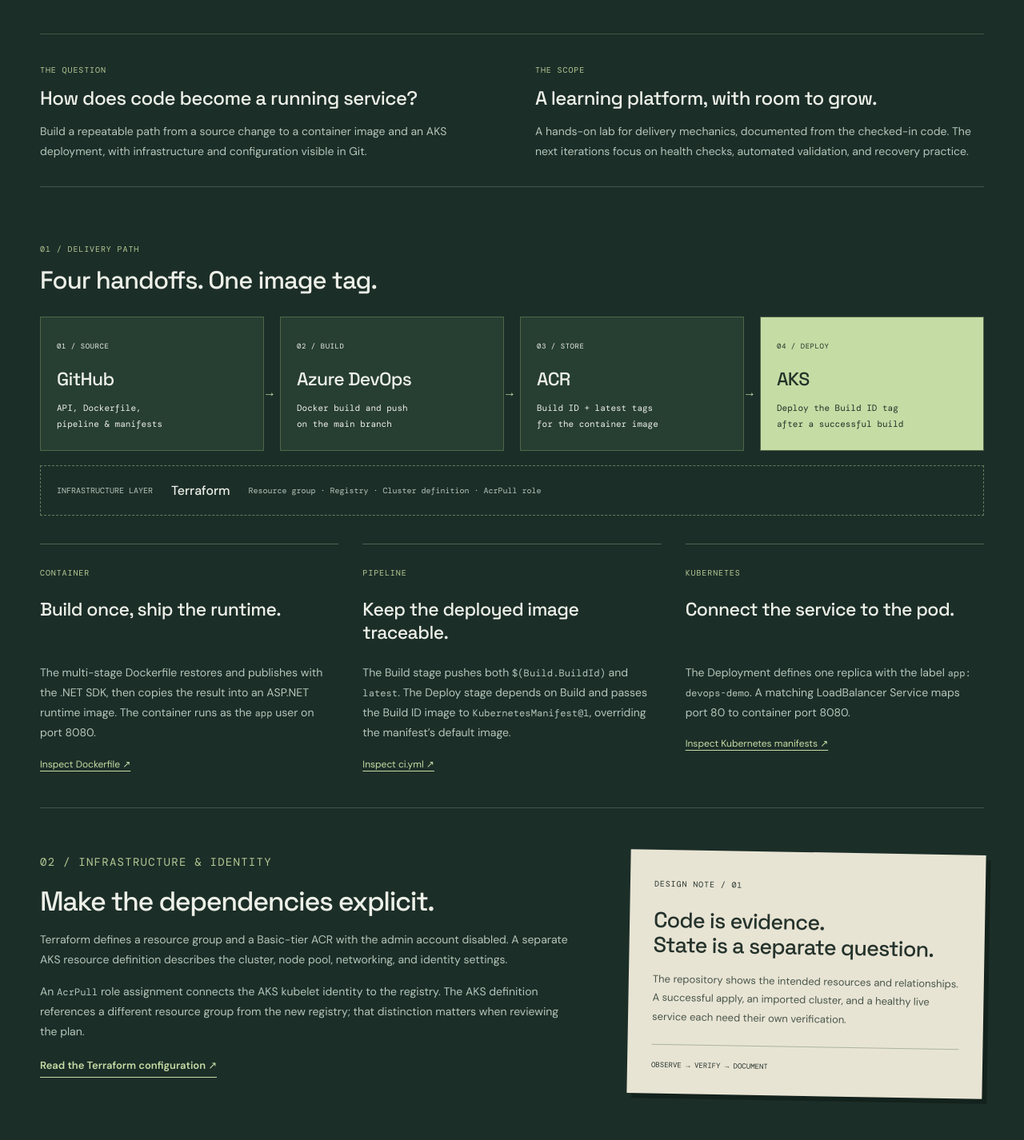
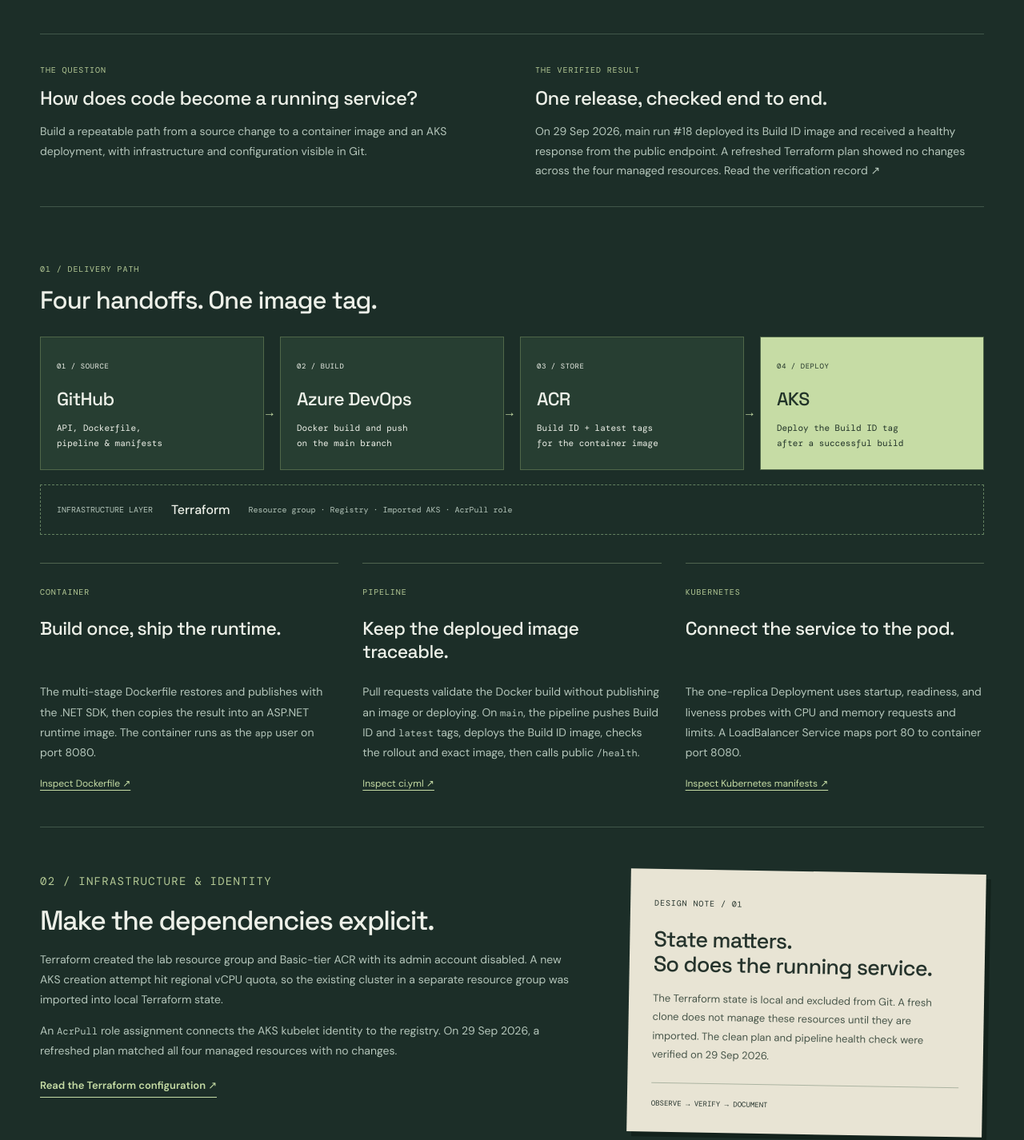
Before and after one commit to jairaj97/jairaj97.github.io, a plain HTML site: page index.html in a window 1280 px wide. Shown: the part 1868-3294 px from the top of the page at 80% size. Drawn offline with nearby package versions, Linux system fonts and the light colour scheme.

Commit message:
docs: record verified AKS release and Terraform plan

```diff
--- a/index.html
+++ b/index.html
@@ -31,23 +31,23 @@
   <div class="index-strip"><div class="wrap"><span>THE NOTEBOOK</span><span>01 PROJECT</span><span>03 FIELD NOTES</span><span>ALWAYS A WORK IN PROGRESS <span aria-hidden="true">↗</span></span></div></div>
   <section class="wrap section" id="projects" aria-labelledby="projects-title">
     <div class="section-heading"><div><p class="eyebrow">01 / SELECTED PROJECT</p><h2 id="projects-title">Built to understand.</h2></div><p>From application code to the infrastructure underneath it.</p></div>
-    <article class="project-card"><div class="project-description"><div class="card-meta"><span class="status">IMPLEMENTED IN CODE</span><span>PROJECT 001</span></div><h3>Azure AKS<br>delivery platform</h3><p>A small .NET API becomes the vehicle for practicing container builds, tagged releases, Kubernetes deployment, and infrastructure as code.</p><div class="tags"><span>.NET 8</span><span>Docker</span><span>Azure DevOps</span><span>AKS</span><span>Terraform</span></div><a class="text-link" href="#case-study">Read the case study <span aria-hidden="true">↗</span></a></div>
-      <div class="project-index"><p class="eyebrow">INSIDE THE REPOSITORY</p><a href="#delivery"><span>01</span><b>A two-stage delivery pipeline</b><span>↗</span></a><a href="#infrastructure"><span>02</span><b>Infrastructure & identity</b><span>↗</span></a><a href="#notes"><span>03</span><b>Failures worth remembering</b><span>↗</span></a><div class="source-note">Source reviewed · 27 Sep 2026<br><a href="https://github.com/jairaj97/azure-aks-devops-platform/tree/992b9f0643df41b78fba84b35b4a488e8477b06e">View the documented revision ↗</a></div></div></article>
+    <article class="project-card"><div class="project-description"><div class="card-meta"><span class="status">VERIFIED 29 SEP 2026</span><span>PROJECT 001</span></div><h3>Azure AKS<br>delivery platform</h3><p>A small .NET API becomes the vehicle for practicing container builds, tagged releases, Kubernetes deployment, and infrastructure as code.</p><div class="tags"><span>.NET 8</span><span>Docker</span><span>Azure DevOps</span><span>AKS</span><span>Terraform</span></div><a class="text-link" href="#case-study">Read the case study <span aria-hidden="true">↗</span></a></div>
+      <div class="project-index"><p class="eyebrow">INSIDE THE REPOSITORY</p><a href="#delivery"><span>01</span><b>A two-stage delivery pipeline</b><span>↗</span></a><a href="#infrastructure"><span>02</span><b>Infrastructure & identity</b><span>↗</span></a><a href="#notes"><span>03</span><b>Failures worth remembering</b><span>↗</span></a><div class="source-note">Implementation verified · 29 Sep 2026<br><a href="https://github.com/jairaj97/azure-aks-devops-platform/tree/61eafa019a1c887d910bf67b8252e35607ff9a0e">View the verified revision ↗</a></div></div></article>
   </section>
   <section class="case-section" id="case-study" aria-labelledby="case-title"><div class="wrap section">
     <div class="case-heading"><p class="eyebrow">CASE STUDY / 001</p><h2 id="case-title">Following a commit<br>all the way through.</h2><p>The API is deliberately small. The interesting part is connecting the tools around it—and being able to explain every handoff.</p><a class="text-link" href="https://github.com/jairaj97/azure-aks-devops-platform">Open project repository ↗</a></div>
-    <div class="context-grid"><article><span class="eyebrow">THE QUESTION</span><h3>How does code become a running service?</h3><p>Build a repeatable path from a source change to a container image and an AKS deployment, with infrastructure and configuration visible in Git.</p></article><article><span class="eyebrow">THE SCOPE</span><h3>A learning platform, with room to grow.</h3><p>A hands-on lab for delivery mechanics, documented from the checked-in code. The next iterations focus on health checks, automated validation, and recovery practice.</p></article></div>
+    <div class="context-grid"><article><span class="eyebrow">THE QUESTION</span><h3>How does code become a running service?</h3><p>Build a repeatable path from a source change to a container image and an AKS deployment, with infrastructure and configuration visible in Git.</p></article><article><span class="eyebrow">THE VERIFIED RESULT</span><h3>One release, checked end to end.</h3><p>On 29 Sep 2026, main run #18 deployed its Build ID image and received a healthy response from the public endpoint. A refreshed Terraform plan showed no changes across the four managed resources. <a href="https://github.com/jairaj97/azure-aks-devops-platform#verified-result-29-september-2026">Read the verification record ↗</a></p></article></div>
     <div class="subheading" id="delivery"><span class="eyebrow">01 / DELIVERY PATH</span><h3>Four handoffs. One image tag.</h3></div>
     <ol class="architecture" aria-label="Pipeline flow"><li><span>01 / SOURCE</span><h4>GitHub</h4><p>API, Dockerfile,<br>pipeline & manifests</p></li><li><span>02 / BUILD</span><h4>Azure DevOps</h4><p>Docker build and push<br>on the main branch</p></li><li><span>03 / STORE</span><h4>ACR</h4><p>Build ID + latest tags<br>for the container image</p></li><li><span>04 / DEPLOY</span><h4>AKS</h4><p>Deploy the Build ID tag<br>after a successful build</p></li></ol>
-    <div class="infra-rail"><span>INFRASTRUCTURE LAYER</span><b>Terraform</b><span>Resource group · Registry · Cluster definition · AcrPull role</span></div>
-    <div class="evidence-grid"><article><span class="tiny">CONTAINER</span><h3>Build once, ship the runtime.</h3><p>The multi-stage Dockerfile restores and publishes with the .NET SDK, then copies the result into an ASP.NET runtime image. The container runs as the <code>app</code> user on port 8080.</p><a href="https://github.com/jairaj97/azure-aks-devops-platform/blob/992b9f0643df41b78fba84b35b4a488e8477b06e/Dockerfile">Inspect Dockerfile ↗</a></article><article><span class="tiny">PIPELINE</span><h3>Keep the deployed image traceable.</h3><p>The Build stage pushes both <code>$(Build.BuildId)</code> and <code>latest</code>. The Deploy stage depends on Build and passes the Build ID image to <code>KubernetesManifest@1</code>, overriding the manifest’s default image.</p><a href="https://github.com/jairaj97/azure-aks-devops-platform/blob/992b9f0643df41b78fba84b35b4a488e8477b06e/ci.yml">Inspect ci.yml ↗</a></article><article><span class="tiny">KUBERNETES</span><h3>Connect the service to the pod.</h3><p>The Deployment defines one replica with the label <code>app: devops-demo</code>. A matching LoadBalancer Service maps port 80 to container port 8080.</p><a href="https://github.com/jairaj97/azure-aks-devops-platform/tree/992b9f0643df41b78fba84b35b4a488e8477b06e/k8s">Inspect Kubernetes manifests ↗</a></article></div>
-    <div class="infra-section" id="infrastructure"><div><p class="eyebrow">02 / INFRASTRUCTURE & IDENTITY</p><h3>Make the dependencies explicit.</h3><p>Terraform defines a resource group and a Basic-tier ACR with the admin account disabled. A separate AKS resource definition describes the cluster, node pool, networking, and identity settings.</p><p>An <code>AcrPull</code> role assignment connects the AKS kubelet identity to the registry. The AKS definition references a different resource group from the new registry; that distinction matters when reviewing the plan.</p><a class="text-link" href="https://github.com/jairaj97/azure-aks-devops-platform/tree/992b9f0643df41b78fba84b35b4a488e8477b06e/terraform">Read the Terraform configuration ↗</a></div><aside class="note-paper"><span class="tiny">DESIGN NOTE / 01</span><h4>Code is evidence.<br>State is a separate question.</h4><p>The repository shows the intended resources and relationships. A successful apply, an imported cluster, and a healthy live service each need their own verification.</p><span class="note-sign">OBSERVE → VERIFY → DOCUMENT</span></aside></div>
+    <div class="infra-rail"><span>INFRASTRUCTURE LAYER</span><b>Terraform</b><span>Resource group · Registry · Imported AKS · AcrPull role</span></div>
+    <div class="evidence-grid"><article><span class="tiny">CONTAINER</span><h3>Build once, ship the runtime.</h3><p>The multi-stage Dockerfile restores and publishes with the .NET SDK, then copies the result into an ASP.NET runtime image. The container runs as the <code>app</code> user on port 8080.</p><a href="https://github.com/jairaj97/azure-aks-devops-platform/blob/61eafa019a1c887d910bf67b8252e35607ff9a0e/Dockerfile">Inspect Dockerfile ↗</a></article><article><span class="tiny">PIPELINE</span><h3>Keep the deployed image traceable.</h3><p>Pull requests validate the Docker build without publishing an image or deploying. On <code>main</code>, the pipeline pushes Build ID and <code>latest</code> tags, deploys the Build ID image, checks the rollout and exact image, then calls public <code>/health</code>.</p><a href="https://github.com/jairaj97/azure-aks-devops-platform/blob/61eafa019a1c887d910bf67b8252e35607ff9a0e/ci.yml">Inspect ci.yml ↗</a></article><article><span class="tiny">KUBERNETES</span><h3>Connect the service to the pod.</h3><p>The one-replica Deployment uses startup, readiness, and liveness probes with CPU and memory requests and limits. A LoadBalancer Service maps port 80 to container port 8080.</p><a href="https://github.com/jairaj97/azure-aks-devops-platform/tree/61eafa019a1c887d910bf67b8252e35607ff9a0e/k8s">Inspect Kubernetes manifests ↗</a></article></div>
+    <div class="infra-section" id="infrastructure"><div><p class="eyebrow">02 / INFRASTRUCTURE & IDENTITY</p><h3>Make the dependencies explicit.</h3><p>Terraform created the lab resource group and Basic-tier ACR with its admin account disabled. A new AKS creation attempt hit regional vCPU quota, so the existing cluster in a separate resource group was imported into local Terraform state.</p><p>An <code>AcrPull</code> role assignment connects the AKS kubelet identity to the registry. On 29 Sep 2026, a refreshed plan matched all four managed resources with no changes.</p><a class="text-link" href="https://github.com/jairaj97/azure-aks-devops-platform/tree/61eafa019a1c887d910bf67b8252e35607ff9a0e/terraform">Read the Terraform configuration ↗</a></div><aside class="note-paper"><span class="tiny">DESIGN NOTE / 01</span><h4>State matters.<br>So does the running service.</h4><p>The Terraform state is local and excluded from Git. A fresh clone does not manage these resources until they are imported. The clean plan and pipeline health check were verified on 29 Sep 2026.</p><span class="note-sign">OBSERVE → VERIFY → DOCUMENT</span></aside></div>
     <div class="subheading"><span class="eyebrow">03 / TRY THE CONTAINER</span><h3>A small, reproducible starting point.</h3><p>With Git and Docker installed, run these commands in a terminal. The container listens only on localhost.</p></div>
     <div class="terminal"><div class="terminal-bar"><span>LOCAL LAB</span><span>PORT 8080</span></div><pre><code>git clone https://github.com/jairaj97/azure-aks-devops-platform.git
 cd azure-aks-devops-platform
 docker build -t devops-demo-api:lab .
 docker run --rm --name devops-demo -p 127.0.0.1:8080:8080 devops-demo-api:lab</code></pre></div>
-    <p class="after-code">Open <code>http://localhost:8080/health</code>, <code>/ready</code>, or <code>/info</code>. Health and readiness currently return fixed OK responses; they do not test downstream dependencies. <a href="https://github.com/jairaj97/azure-aks-devops-platform/blob/992b9f0643df41b78fba84b35b4a488e8477b06e/app/DevOpsDemoApi/Program.cs">View the API ↗</a></p>
+    <p class="after-code">Open <code>http://localhost:8080/health</code>, <code>/ready</code>, or <code>/info</code>. Health and readiness currently return fixed OK responses; they do not test downstream dependencies. <a href="https://github.com/jairaj97/azure-aks-devops-platform/blob/61eafa019a1c887d910bf67b8252e35607ff9a0e/app/DevOpsDemoApi/Program.cs">View the API ↗</a></p>
   </div></section>
   <section class="wrap section notes" id="notes" aria-labelledby="notes-title"><div class="section-heading"><div><p class="eyebrow">02 / FIELD NOTES</p><h2 id="notes-title">The useful part<br>of getting it wrong.</h2></div><p>Lessons recorded in the project README. Open a note for the symptom, fix, and takeaway.</p></div>
     <details class="field-note" open><summary><span class="note-number">001</span><span><small>DOCKER / BUILD CONTEXT</small><b>The dot at the end matters.</b></span><span class="expand" aria-hidden="true"></span></summary><div class="note-body"><p><strong>What happened</strong>Incomplete <code>COPY</code> instructions and incorrect source paths caused trouble while writing the Dockerfile. The build command also needs a context.</p><p><strong>What changed</strong>Build from the repository root and pass <code>.</code> as the context. Make the paths in <code>COPY</code> match the files inside that context.</p><p><strong>The takeaway</strong>The Dockerfile describes the build; the context determines which local files the build can access.</p></div></details>
@@ -55,7 +55,7 @@
     <details class="field-note"><summary><span class="note-number">003</span><span><small>GIT / LINE ENDINGS</small><b>Make the repository’s conventions explicit.</b></span><span class="expand" aria-hidden="true"></span></summary><div class="note-body"><p><strong>What happened</strong>Git reported line-ending warnings while working with the project.</p><p><strong>What changed</strong>A <code>.gitattributes</code> file was added to keep line-ending behavior consistent.</p><p><strong>The takeaway</strong>Record shared file conventions in the repository so they travel with the code.</p></div></details>
     <p class="notes-source">From the project’s <a href="https://github.com/jairaj97/azure-aks-devops-platform/blob/992b9f0643df41b78fba84b35b4a488e8477b06e/README.md">“Problems I faced” notes ↗</a></p>
   </section>
-  <section class="next-section"><div class="wrap section"><div class="section-heading"><div><p class="eyebrow">03 / NEXT EXPERIMENTS</p><h2>Close the operational gaps.</h2></div><p>Planned improvements based on the current manifests and pipeline.</p></div><div class="next-grid"><article><span class="tiny">PLANNED / 01</span><h3>Health & capacity</h3><p>Add readiness and liveness probes, then define CPU and memory requests and limits.</p></article><article><span class="tiny">PLANNED / 02</span><h3>Release confidence</h3><p>Add automated tests and image checks before deployment. Record evidence of a successful rollout.</p></article><article><span class="tiny">PLANNED / 03</span><h3>Recovery practice</h3><p>Rehearse image-pull failures and rollback. Capture the symptoms, diagnostic commands, and recovery steps.</p></article></div></div></section>
+  <section class="next-section"><div class="wrap section"><div class="section-heading"><div><p class="eyebrow">03 / NEXT EXPERIMENTS</p><h2>Keep building operational depth.</h2></div><p>Optional extensions after the verified end-to-end release.</p></div><div class="next-grid"><article><span class="tiny">FUTURE / 01</span><h3>Tests &amp; scanning</h3><p>Add application tests and container image scanning as separate release gates.</p></article><article><span class="tiny">FUTURE / 02</span><h3>Observability</h3><p>Explore logs, metrics, and alerts for the API and its AKS workload.</p></article><article><span class="tiny">FUTURE / 03</span><h3>Recovery practice</h3><p>Rehearse image-pull failures and rollback. Record diagnostics and recovery steps.</p></article></div></div></section>
   <section class="wrap closing"><div><p class="eyebrow">THE ENGINEER BEHIND THE NOTEBOOK</p><h2>Curious about the bigger picture?</h2><p>Explore more of my engineering work and repositories on GitHub.</p></div><a class="button" href="https://github.com/jairaj97">Meet Jairaj <span aria-hidden="true">↗</span></a></section>
 </main>
 <footer class="wrap"><span>© 2026 JAIRAJ RAO</span><span>BUILD. UNDERSTAND. WRITE IT DOWN.</span><a href="https://github.com/jairaj97/jairaj97.github.io">Site source ↗</a></footer>
```
